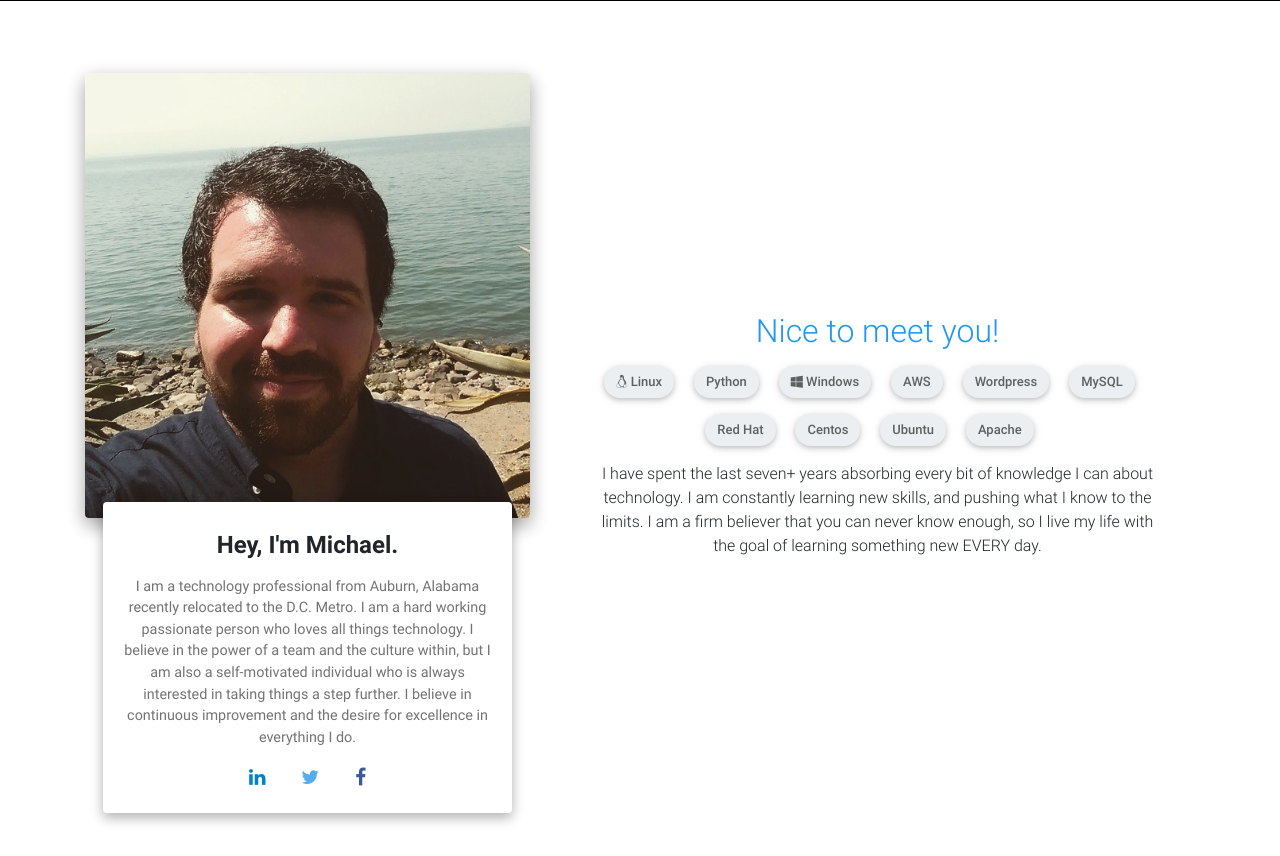
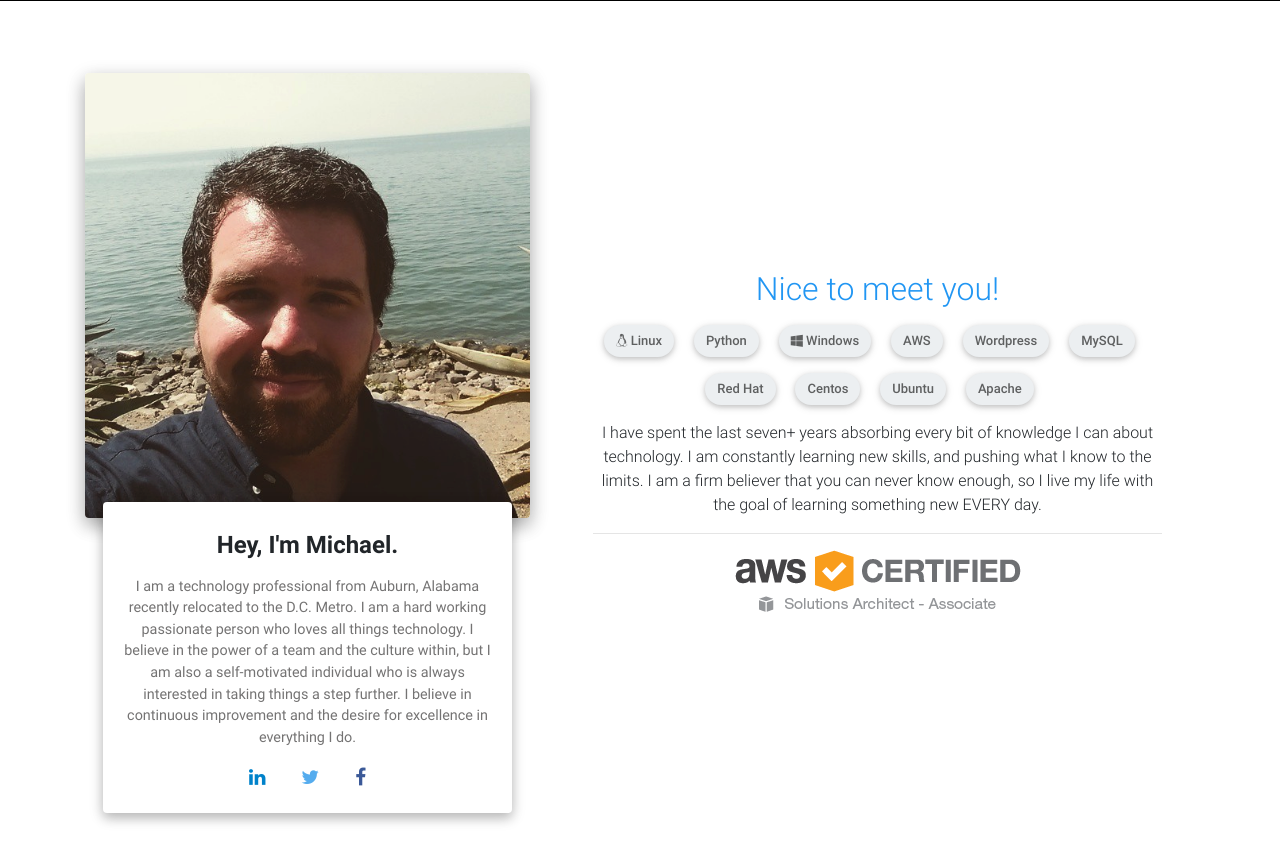
Before and after one commit to LEXmono/MichaelHenry.me, a Flask app: page / in a window 1280 px wide. Shown: the part 999-1855 px from the top of the page. Run offline with Flask 2, Linux system fonts and the light colour scheme; data that the repository does not hold is empty; some web fonts are replaced.

Commit message:
Updating certifications

```diff
--- a/templates/about_me.html
+++ b/templates/about_me.html
@@ -76,9 +76,13 @@
                         <div class="chip chip-lg">
                             <i class="icon-apache"></i> Apache
                         </div>
-                      <p>I have spent the last seven+ years absorbing every bit of knowledge I can about technology.
-                      I am constantly learning new skills, and pushing what I know to the limits. I am a firm believer that
-                      you can never know enough, so I live my life with the goal of learning something new EVERY day. </p>
+                        <p>I have spent the last seven+ years absorbing every bit of knowledge I can about technology.
+                        I am constantly learning new skills, and pushing what I know to the limits. I am a firm believer that
+                        you can never know enough, so I live my life with the goal of learning something new EVERY day. </p>
+                        <div><hr></div>
+                        <div><img src="{{ url_for('static', filename='images/certifications/AWS_Certified_Logo_SAA_294x230_Color.png') }}"></div>
+                        <div><img src="{{ url_for('static', filename='images/certifications/AWS_Certified_Tag__SAA_294x230-Color.png') }}"></div>
+
 
                     </div>
                 </div>
```
Also changed, not shown: static/images/certifications/AWS_Certified_Logo_SAA_294x230_Color.png (added), static/images/certifications/AWS_Certified_Logo_SAA_588x300_Color.png (added), static/images/certifications/AWS_Certified_Tag__SAA_294x230-Black.png (added), static/images/certifications/AWS_Certified_Tag__SAA_294x230-Color.png (added).
